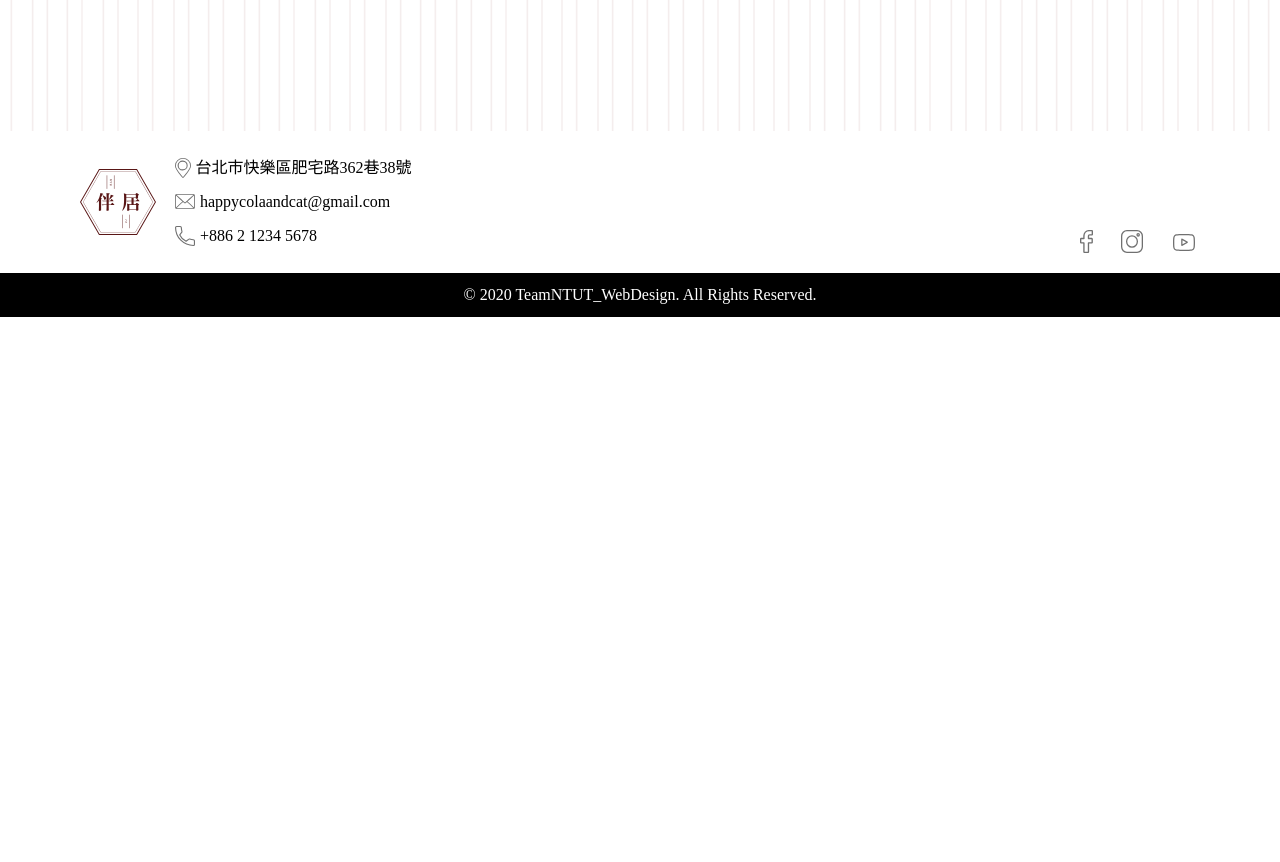
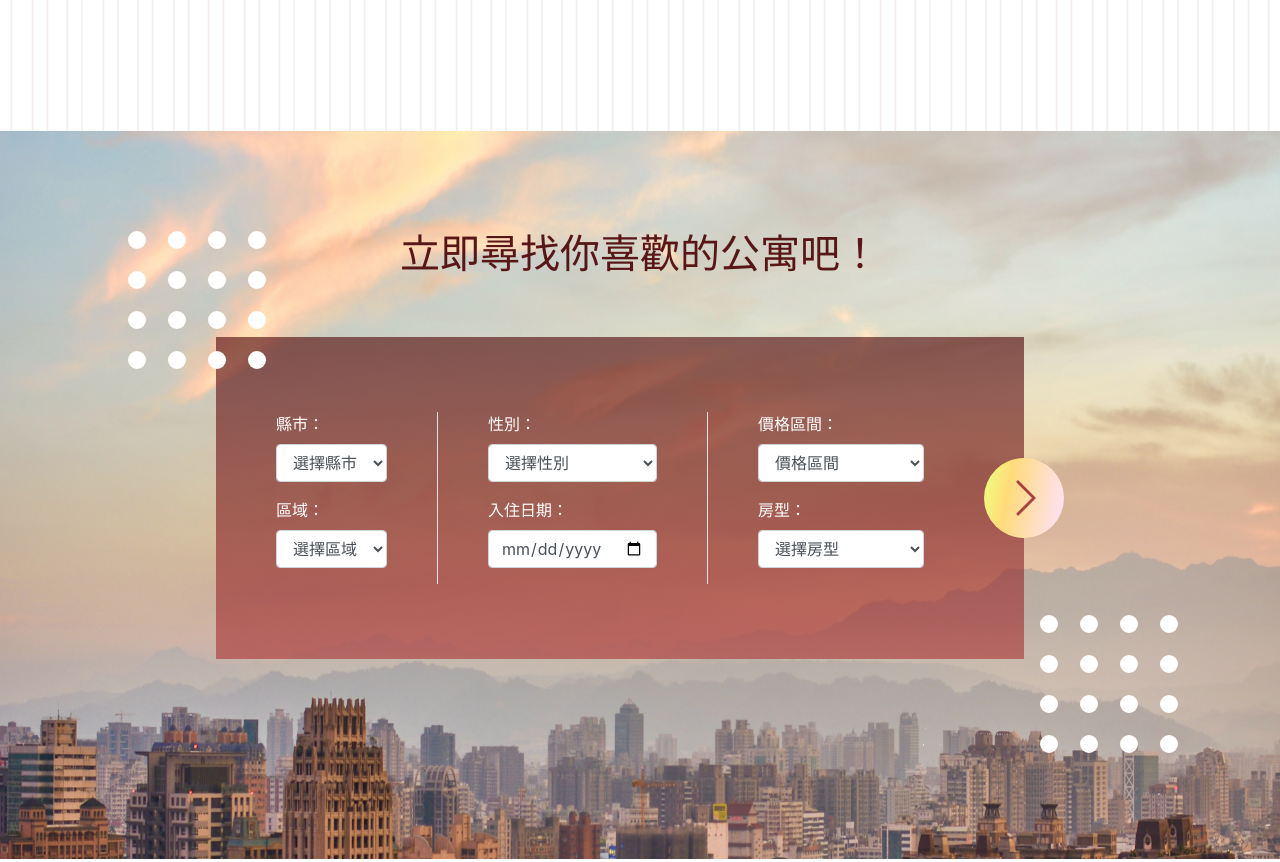
Before and after one commit to RuiChen0101/banju, a plain HTML site: page public/index.html in a window 1280 px wide. Shown: the part 2460-3322 px from the top of the page. Before the commit the page ends 2777 px from the top, so only its background shows below. Drawn offline with nearby package versions, Linux system fonts and the light colour scheme.

Commit message:
update homepage search section and the links

```diff
--- a/public/css/index.css
+++ b/public/css/index.css
@@ -216,3 +216,74 @@
   font-size: 14px;
   margin: 0px;
 }
+
+/* search */
+
+#search {
+  width: 100%;
+  background: url(../image/search/banner_background.jpg);
+  background-size: cover;
+  background-position: center;
+}
+
+.search {
+  padding-top: 100px;
+}
+
+.search-title h1 {
+  color: #591616;
+}
+
+.search-box {
+  color: #ffffff;
+  margin-bottom: 200px;
+}
+
+.searchbox-bg {
+  background: linear-gradient(180deg, #591616aa 0%, #AE3E3Eaa 100%);
+  padding: 75px 10px;
+}
+
+.search-title {
+  margin-bottom: 50px;
+
+}
+
+.search-box .col-filter_group {
+  border-right: #ffffff 1px solid;
+  padding: 0px 50px;
+}
+
+.search-box .col-filter_group:last-child {
+  border-right: none;
+  padding-right: 90px;
+}
+
+.button-continue {
+  margin: auto 0 auto -40px;
+  height: 80px;
+  width: 80px;
+  background-color: rgba(0, 0, 0, 0);
+  border: none;
+  border-radius: 100%;
+  background: url("../image/search/ic_continue.png"), linear-gradient(101.1deg, #F2F77C 10.04%, #FFDB79 31.61%, #FFE1F4 93.64%);
+}
+
+.button-continue:hover {
+  background: url("../image/search/ic_continue.png"), linear-gradient(101.1deg, #F2F77C 50.04%, #FFDB79 61.61%, #FFE1F4 100%);
+
+}
+
+.search-dot1 {
+  position: absolute;
+  z-index: 10;
+  margin-left: 10%;
+}
+
+.search-dot2 {
+  position: absolute;
+  z-index: 10;
+  right: 0;
+  margin-top: 30%;
+  margin-right: 8%;
+}
--- a/public/index.html
+++ b/public/index.html
@@ -25,7 +25,7 @@
         <div class="left"></div>
         <ul class="navbar-nav">
           <li class="nav-item">
-            <a class="nav-link" href="#">關於伴居</a>
+            <a class="nav-link" href="./index.html">關於伴居</a>
           </li>
           <li class="nav-item">
             <a class="nav-link" href="./search.html">搜尋空間</a>
@@ -53,7 +53,7 @@
             <div class="col-4"></div>
             <div class="col-1">
               <div class="header-link">
-                <a href="#">關於伴居</a>
+                <a href="./index.html">關於伴居</a>
               </div>
             </div>
             <div class="col-1">
@@ -186,6 +186,94 @@
         </div>
       </div>
     </section>
+
+    <section id="search">
+      <div class="search">
+        <div class="search-content d-flex flex-column">
+          <div class="search-title mx-auto">
+            <h1>立即尋找你喜歡的公寓吧！</h1>
+          </div>
+          <div class="search-dot1">
+            <img src="./image/dots.svg" alt="">
+          </div>
+          <div class="search-dot2">
+            <img src="./image/dots.svg" alt="">
+          </div>
+          <div class="search-box mx-auto d-flex ">
+            <div class="searchbox-bg">
+              <form action="">
+                <div class="d-flex">
+                  <div class="flex-fill col-filter_group  border-right">
+                    <div class="form-group">
+                      <label for="city">縣市：</label>
+                      <select class="form-control" name="city" id="city">
+                        <option value="none" selected hidden>選擇縣市</option>
+                        <option>台北市</option>
+                        <option>新北市</option>
+                        <option>桃園市</option>
+                        <option>台中市</option>
+                      </select>
+                    </div>
+                    <div class="form-group">
+                      <label for="district">區域：</label>
+                      <select class="form-control" name="district" id="district">
+                        <option value="none" selected hidden>選擇區域</option>
+                        <option>中正區</option>
+                        <option>大安區</option>
+                        <option>大同區</option>
+                        <option>萬華區</option>
+                        <option>信義區</option>
+                      </select>
+                    </div>
+                  </div>
+                  <div class="flex-fill col-filter_group border-right">
+                    <div class="form-group">
+                      <label for="sex">性別：</label>
+                      <select class="form-control" name="sex" id="sex">
+                        <option value="none" selected hidden>選擇性別</option>
+                        <option>男</option>
+                        <option>女</option>
+                      </select>
+                    </div>
+                    <div class="form-group">
+                      <label for="available-date">入住日期：</label>
+                      <input class="form-control" name="" type="date" value="available-date" id="available-date">
+
+                      </select>
+                    </div>
+                  </div>
+                  <div class="flex-fill col-filter_group">
+                    <div class="form-group">
+                      <label for="price">價格區間：</label>
+                      <select class="form-control" name="price" id="price">
+                        <option value="none" selected hidden>價格區間</option>
+                        <option>5,000~10,000</option>
+                        <option>10,000~20,000</option>
+                        <option>20,000~30,000</option>
+                        <option>30,000~40,000</option>
+                      </select>
+                    </div>
+                    <div class="form-group">
+                      <label for="room">房型：</label>
+                      <select class="form-control" name="room" id="room">
+                        <option value="none" selected hidden>選擇房型</option>
+                        <option>獨立套房</option>
+                        <option>雅房</option>
+                        <option>整層住家</option>
+                      </select>
+                    </div>
+                  </div>
+                </div>
+              </form>
+            </div>
+            <button class="d-block button-continue">
+
+            </button>
+          </div>
+        </div>
+
+      </div>
+    </section>
     <footer id="footer">
       <div class="container">
         <div class="footer-top">
```
Also changed, not shown: public/about_us.html (+19 -8 lines), public/search.html (+2 -2 lines).
